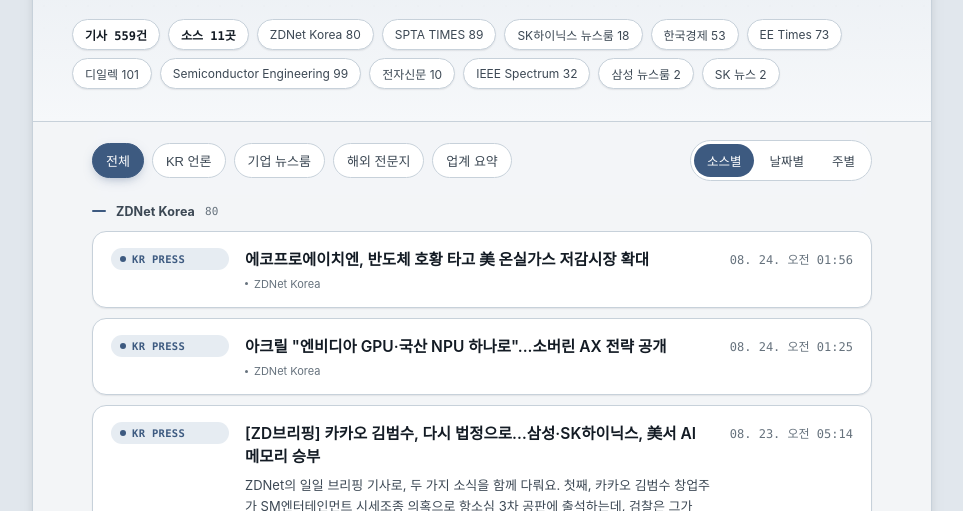
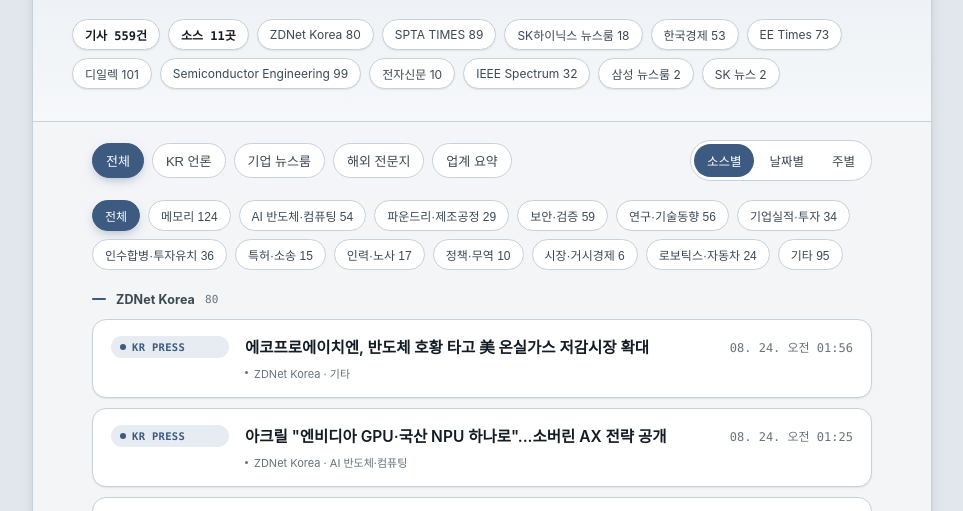
Before and after one commit to meyjeongtae-lang/semiconductor-news, a website: page index.html in a window 1280 px wide. Shown: the part 214-725 px from the top of the page, without its empty margins (158-1121 px from the left). Drawn offline with Linux system fonts and the light colour scheme; a web font is replaced by a local one.

Commit message:
Add category filter chips so articles can be browsed by topic
Combines with the existing source-type filter and any group view
(source/date/week). Each card also now shows its category next to
the source name. Fixed a bug where clicking a type-filter button
cleared the category chip's active state too, since both filter
rows shared the .filters class for styling.

```diff
--- a/index.html
+++ b/index.html
@@ -178,6 +178,8 @@
   }
   .filters button:hover{border-color:var(--copper);color:var(--copper);transform:translateY(-1px);}
   .filters button.active{border-color:var(--copper);color:#fff;background:var(--copper);box-shadow:0 4px 12px -4px rgba(61,90,128,.5);}
+  .cat-filters{padding:0 0 18px;}
+  .cat-filters button{font-size:12px;padding:6px 12px;}
   .groupswitch{display:flex;gap:2px;border:1px solid var(--line);border-radius:999px;padding:3px;background:var(--card);}
   .groupswitch button{font-size:12.5px;cursor:pointer;border:none;padding:7px 13px;border-radius:999px;background:transparent;color:var(--ink-soft);font-weight:500;transition:all .15s ease;}
   .groupswitch button.active{background:var(--copper);color:#fff;}
@@ -294,6 +296,7 @@
       <button data-group="week">주별</button>
     </div>
   </div>
+  <div class="filters cat-filters" id="categoryFilters"></div>
   <div class="week-nav" id="weekNav">
     <button type="button" class="week-nav-btn" id="weekPrev" aria-label="이전 주">‹</button>
     <select class="week-select" id="weekSelect"></select>
@@ -310,9 +313,28 @@
   const items = payload.items || [];
   let explanations = {};
   let weeklyBriefs = {};
-  let state = { filter: 'all', group: 'source', week: null, page: 1 };
+  let state = { filter: 'all', category: 'all', group: 'source', week: null, page: 1 };
   let lastWeekOrder = [];
   const PAGE_SIZE = 20;
+
+  // fetch-news.js가 매긴 카테고리(item.category)를 화면에 보여줄 한글 라벨과 표시 순서.
+  // fetch-news.js의 CATEGORIES 목록과 key·순서를 맞춰뒀다 — 저기서 카테고리를 추가/변경하면 여기도 같이 바꿔야 한다.
+  const CATEGORY_META = [
+    { key: 'memory', label: '메모리' },
+    { key: 'ai-compute', label: 'AI 반도체·컴퓨팅' },
+    { key: 'foundry', label: '파운드리·제조공정' },
+    { key: 'security', label: '보안·검증' },
+    { key: 'research', label: '연구·기술동향' },
+    { key: 'earnings', label: '기업실적·투자' },
+    { key: 'deals', label: '인수합병·투자유치' },
+    { key: 'legal', label: '특허·소송' },
+    { key: 'labor', label: '인력·노사' },
+    { key: 'policy', label: '정책·무역' },
+    { key: 'market', label: '시장·거시경제' },
+    { key: 'robotics', label: '로보틱스·자동차' },
+    { key: 'etc', label: '기타' },
+  ];
+  const CATEGORY_LABELS = Object.fromEntries(CATEGORY_META.map((c) => [c.key, c.label]));
 
   function relativeTime(d) {
     const diffMs = Date.now() - new Date(d).getTime();
@@ -460,13 +482,14 @@
     // summary가 아직 없는 기사는 본문 미리보기 없이 제목만 보인다.
     const summary = entry && entry.summary;
     const detail = entry && entry.detail;
+    const catLabel = CATEGORY_LABELS[it.category];
     return `
       <div class="row" style="animation-delay:${Math.min(i, 24) * 18}ms">
         <span class="tag tag--${it.type}">${TAG_LABEL[it.type] || it.type}</span>
         <div class="body">
           <a href="${it.link}" target="_blank" rel="noopener">${escapeHtml(it.title)}</a>
           ${summary ? `<p>${escapeHtml(summary)}</p>` : ''}
-          <div class="src">${escapeHtml(it.source)}</div>
+          <div class="src">${escapeHtml(it.source)}${catLabel ? ' · ' + escapeHtml(catLabel) : ''}</div>
           ${detail ? `
             <details class="explain">
               <summary>🔰 친절한 설명 보기</summary>
@@ -597,10 +620,26 @@
     renderPagination(totalPages);
   }
 
+  // 카테고리 필터 칩(전체 + 데이터에 실제로 존재하는 카테고리만)을 그린다.
+  function renderCategoryFilters() {
+    const byCategory = {};
+    items.forEach((it) => { const k = it.category || 'etc'; byCategory[k] = (byCategory[k] || 0) + 1; });
+    const box = document.getElementById('categoryFilters');
+    const chips = [`<button type="button" data-category="all" class="${state.category === 'all' ? 'active' : ''}">전체</button>`];
+    CATEGORY_META.forEach((c) => {
+      if (!byCategory[c.key]) return;
+      chips.push(`<button type="button" data-category="${c.key}" class="${state.category === c.key ? 'active' : ''}">${escapeHtml(c.label)} ${byCategory[c.key]}</button>`);
+    });
+    box.innerHTML = chips.join('');
+  }
+
   function render() {
     const list = document.getElementById('list');
     const weekNav = document.getElementById('weekNav');
-    const filtered = state.filter === 'all' ? items : items.filter(it => it.type === state.filter);
+    const filtered = items.filter((it) =>
+      (state.filter === 'all' || it.type === state.filter) &&
+      (state.category === 'all' || it.category === state.category)
+    );
 
     if (filtered.length === 0) {
       weekNav.style.display = 'none';
@@ -625,14 +664,24 @@
   document.getElementById('filters').innerHTML = TYPES.map(([t, label], i) =>
     `<button data-type="${t}" class="${i === 0 ? 'active' : ''}">${label}</button>`
   ).join('');
-  document.querySelectorAll('.filters button').forEach(btn => {
+  document.querySelectorAll('#filters button').forEach(btn => {
     btn.addEventListener('click', () => {
-      document.querySelectorAll('.filters button').forEach(b => b.classList.remove('active'));
+      document.querySelectorAll('#filters button').forEach(b => b.classList.remove('active'));
       btn.classList.add('active');
       state.filter = btn.dataset.type;
       state.page = 1;
       render();
     });
+  });
+
+  renderCategoryFilters();
+  document.getElementById('categoryFilters').addEventListener('click', (e) => {
+    const btn = e.target.closest('button[data-category]');
+    if (!btn) return;
+    state.category = btn.dataset.category;
+    state.page = 1;
+    renderCategoryFilters();
+    render();
   });
 
   document.querySelectorAll('#groupswitch button').forEach(btn => {
```
